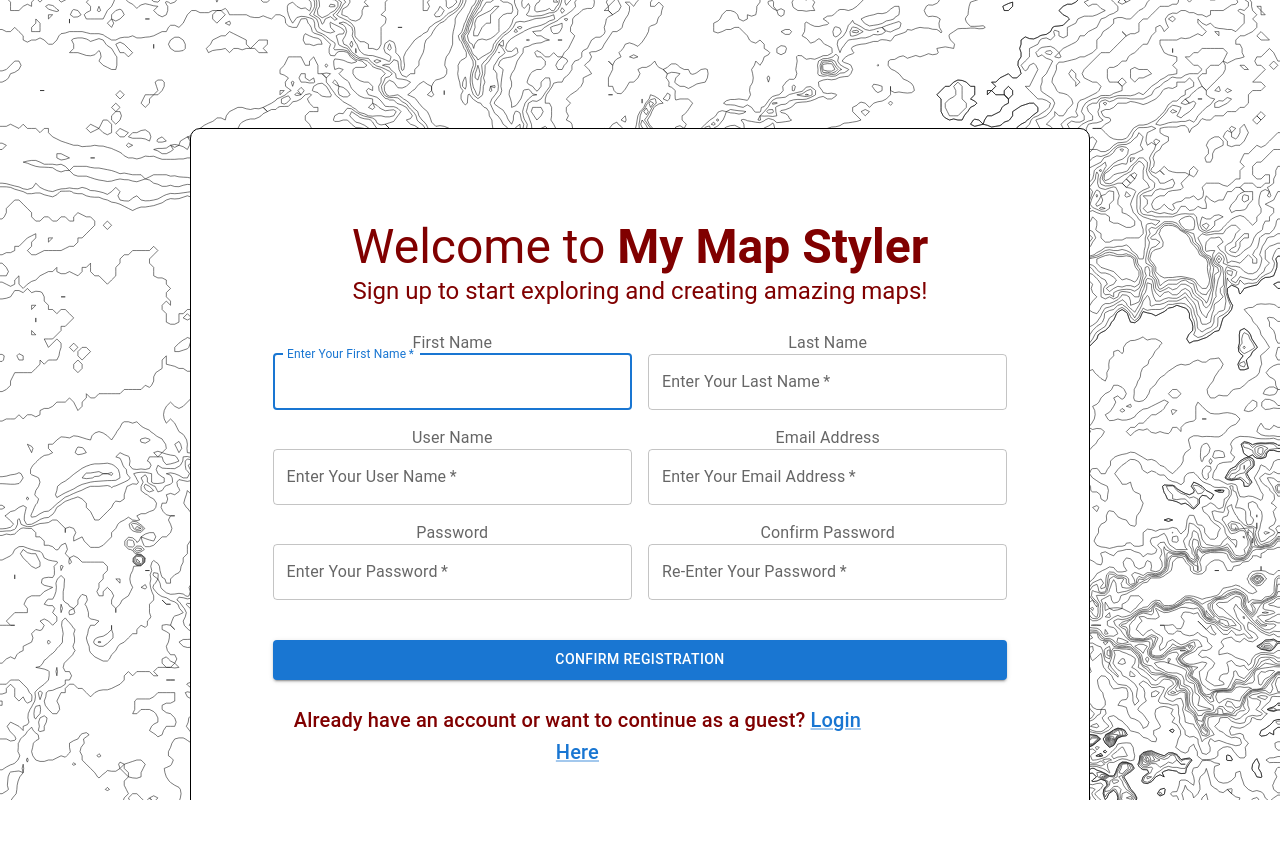
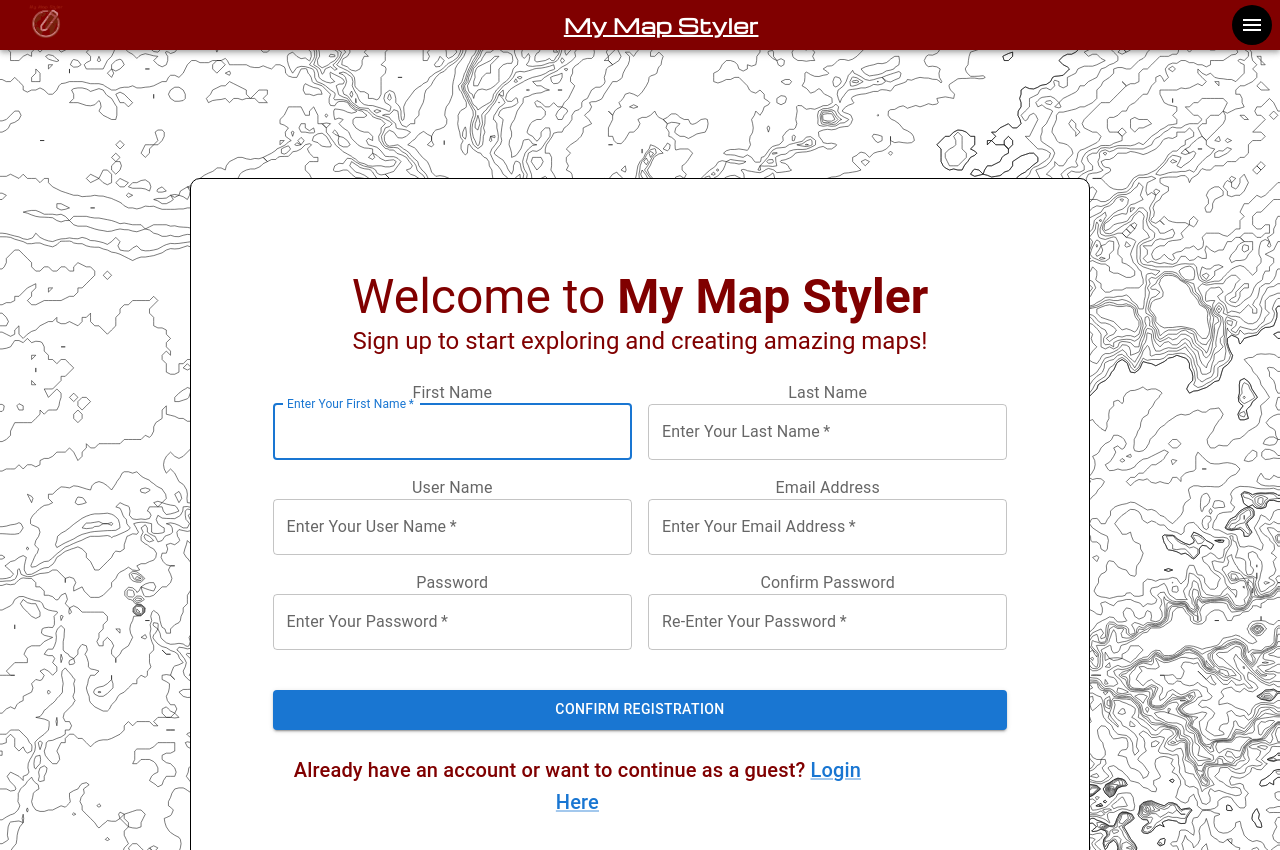
Before and after one commit to Zack202/MyMapStylerFrontend, a Next.js app: page /createAccount in a window 1280 px wide. Before the commit the page ends 800 px from the top, so only its background shows below. Built offline with nearby package versions, Linux system fonts and the light colour scheme; no server answers; a web font is replaced by a local one.

Commit message:
Added NavBar to Login/CreateAccount

```diff
--- /dev/null
+++ b/src/app/Utils/NavBar.js
@@ -0,0 +1,136 @@
+import { useContext, useState } from 'react';
+import { Link } from 'react-router-dom';
+// import AuthContext from '../auth';
+// import { GlobalStoreContext } from '../store';
+
+import MenuIcon from '@mui/icons-material/Menu';
+import AppBar from '@mui/material/AppBar';
+import Box from '@mui/material/Box';
+import IconButton from '@mui/material/IconButton';
+import Menu from '@mui/material/Menu';
+import MenuItem from '@mui/material/MenuItem';
+import Toolbar from '@mui/material/Toolbar';
+import Typography from '@mui/material/Typography';
+// Modal
+import Modal from '@mui/material/Modal';
+import Container from '@mui/material/Container';
+import CssBaseline from '@mui/material/CssBaseline';
+import Button from '@mui/material/Button';
+import { createTheme, ThemeProvider } from '@mui/material/styles';
+
+const defaultTheme = createTheme({
+    palette: {
+      background: {
+        paper: '#fff',
+      },
+      primary: {
+        main: '#990000'
+      },
+      secondary: {
+        main: '#800000'
+      },
+    }
+  },);
+
+export default function TopAppBanner() {
+
+    const [anchorEl, setAnchorEl] = useState(null);
+    const [profileOpen, setProfileOpen] = useState(false);
+    const isMenuOpen = Boolean(anchorEl);
+
+    const handleProfileOpen = () => setProfileOpen(true);
+    const handleProfileClose = () => setProfileOpen(false);
+
+    const handleProfileMenuOpen = (event) => {
+        setAnchorEl(event.currentTarget);
+    };
+
+    const handleMenuClose = () => {
+        setAnchorEl(null);
+    };
+
+
+    const menuId = 'primary-search-account-menu';
+
+
+    return (
+        <div>
+        <Box flex
+            sx={{
+                width: '100%'
+            }}>
+            <AppBar position="static" sx={{ bgcolor: "#800000" }}>
+                <Toolbar variant='dense'>
+                    <Typography
+                        variant="h4"
+                        noWrap
+                        component="div"
+                        sx={{ display: { xs: 'none', sm: 'block' }, zIndex: "2" }}
+                    >
+                        <img style={{ height: "40px", }} src={'/logo_maroon.png'} alt="logo" />
+                    </Typography>
+                    <Box
+                        sx={{
+                            display: 'flex',
+                            justifyContent: 'center',
+                            alignItems: 'center',
+                            width: '100%',
+                        }}
+                    >
+                        <Typography style={{ fontFamily: 'Michroma', fontWeight: 'bold', fontSize: '20px' }}>
+                            <b><u>My Map Styler</u></b>
+                        </Typography>
+                    </Box>
+                    <Box sx={{ flexGrow: 1 }}></Box>
+                    <Box sx={{ display: { xs: 'none', md: 'flex' }, zIndex: "2", right: '20px', position: 'absolute' }}>
+                        <IconButton
+                            size="medium"
+                            edge="end"
+                            aria-haspopup="true"
+                            aria-label="account of current user"
+                            aria-controls={menuId}
+                            onClick={handleProfileOpen}
+                            color="inherit"
+                            sx={{ bgcolor: "black" }}
+                        >
+                            <MenuIcon />
+                        </IconButton>
+                    </Box>
+                    <Modal
+                        open={profileOpen}
+                        onClose={handleProfileClose}
+                    >
+                        <Container component="main" maxWidth="xs">
+                        <ThemeProvider theme={defaultTheme}>
+                            <CssBaseline />
+                            <Box sx={{
+                            marginTop: 8,
+                            right: '20px',
+                            position: 'absolute',
+                            display: 'flex',
+                            flexDirection: 'column',
+                            alignItems: 'right',
+                            width: 300,
+                            bgcolor: 'background.paper',
+                            p: 2
+                            }}
+                    >
+                            <Button href="/login" variant="contained"  marginTop="4" color="primary">
+                                Log in
+                            </Button>
+                            <Button href="/createAccount" variant="contained" marginTop="4" color="primary">
+                                Create a New Account
+                            </Button>
+                            <Button href="/" variant="contained" marginTop="4" color="primary">
+                                Splash Screen
+                            </Button>
+                            </Box>
+                            </ThemeProvider>
+                        </Container>
+                    </Modal>
+                </Toolbar>
+            </AppBar>
+        </Box>
+        </div>
+    );
+}
--- a/src/app/auth/index.js
+++ b/src/app/auth/index.js
@@ -106,7 +106,7 @@ function AuthContextProvider(props) {
                 }
             })
             console.log("successfully registered user")
-            router.push("/login");
+            router.push("/home_browser");
         }
     } catch(error) {
         authReducer({
--- a/src/app/createAccount/page.js
+++ b/src/app/createAccount/page.js
@@ -10,6 +10,7 @@ import Typography from '@mui/material/Typography';
 import styles from './CreateAccountScreen.module.css';
 import InputLabel from '@mui/material/InputLabel';
 import MUIErrorModal from '../components/MUIErrorModal';
+import NavBar from '../Utils/NavBar';
 
 import React, { useContext, useState, useEffect } from 'react';
 import AuthContext from '../auth'
@@ -66,6 +67,7 @@ export default function CreateAccountScreen() {
 
 
     return (
+    <div><NavBar/>
     <div className={`${styles.backgroundContainer}`} >
     <CssBaseline />
     <Grid container align="center" >
@@ -199,5 +201,6 @@ export default function CreateAccountScreen() {
     </Grid>
     <MUIErrorModal/>
     </div>
+    </div>
     );
 }
--- a/src/app/login/page.js
+++ b/src/app/login/page.js
@@ -17,6 +17,7 @@ import { createTheme, ThemeProvider } from '@mui/material/styles';
 import AuthContext from '../auth'
 import { useContext, useState } from 'react';
 import MUIErrorModal from '../components/MUIErrorModal';
+import NavBar from '../Utils/NavBar';
 
 function Copyright(props) {
   return (
@@ -109,6 +110,7 @@ export default function SignIn() {
 
   return (
     <ThemeProvider theme={defaultTheme}>
+      <NavBar/>
       <Container component="main" maxWidth="xs">
         <CssBaseline />
         <Box
```
